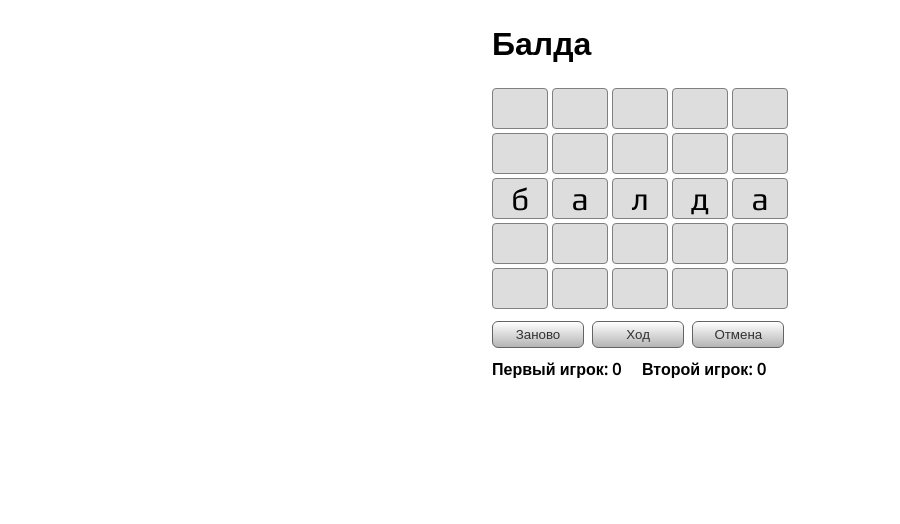
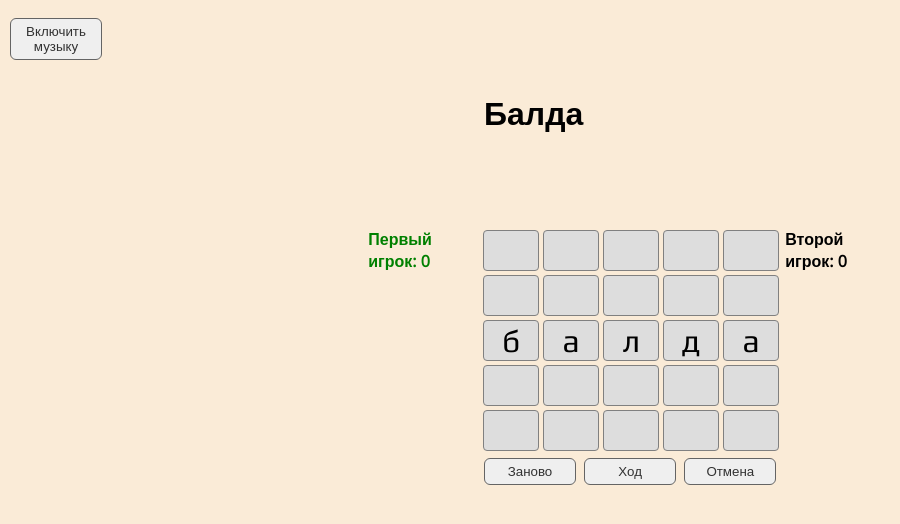
Before and after one commit to BeautifulSmile-code/rgr-web-balda, a website built with webpack: page dist/index.html in a window 1280 px wide. Both pictures are taken after a click on the button "Старт". Shown: the whole page, without its empty margins (0-900 px from the left). Built offline with nearby package versions, Linux system fonts and the light colour scheme.

Commit message:
version 1.0

```diff
--- a/package.json
+++ b/package.json
@@ -20,6 +20,7 @@
     "babel-preset-latest": "^6.24.1",
     "browser-sync-webpack-plugin": "^2.3.0",
     "css-loader": "^5.0.1",
+    "file-loader": "^6.2.0",
     "gulp": "^4.0.2",
     "gutil": "^1.6.4",
     "sass": "^1.32.5",
@@ -37,5 +38,4 @@
     "node-notifier": "^9.0.0",
     "npm-run-all": "^4.1.5"
   }
-
 }
--- a/src/index.js
+++ b/src/index.js
@@ -3,4 +3,3 @@ import './style.scss';
 import './js/baldaView.js';
 import './js/baldaModel.js';
 import './js/baldaController.js';
-import './js/eventView.js';
--- a/src/js/baldaController.js
+++ b/src/js/baldaController.js
@@ -9,13 +9,16 @@ class Controller {
 
     init() {
         this.baldaView.init(this.baldaModel);
-        this.baldaModel.init(this.baldaView.removeClick, this.baldaView.addClick, this.needRendering);
+        this.baldaModel.init(this.baldaView.removeClick, this.baldaView.addClick, this.needRendering, this.start);
         this.needRendering();
     };
 
+    start = () => {
+        this.baldaView.startView(this.baldaModel);
+    }
+
     needRendering = () => {
         this.baldaView.change(this.baldaModel);
-        //this.baldaView.render(baldaModel.objs);
     };
 }
 
--- a/src/js/baldaModel.js
+++ b/src/js/baldaModel.js
@@ -2,24 +2,24 @@ export class Model {
     constructor() {
         this.chars = 'абвгдежзийклмнопрстуфхцчшщъыьэюя';
         this.answers = [];
-        this.bakArr = new Array(25);
+        this.bakArr = new Array(25).fill('');
         this.track = [];
         this.numChar = null;
         this.scorePlayer1 = [];
         this.scorePlayer2 = [];
         this.result = '';
         this.error = '';
-        this.move = 1;
+        this.move = 0;
         this.removeClick = null;
         this.addClick = null;
         this.letters = new Array(25).fill("");
     }
 
-
-    init = (removeClickFunc, addClickFunc, changeFunc) => {
+    init = (removeClickFunc, addClickFunc, changeFunc, startViewFunc) => {
         this.removeClick = removeClickFunc;
         this.addClick = addClickFunc;
         this.change = changeFunc;
+        this.startView = startViewFunc;
     }
 
     newGame = () => {
@@ -47,13 +47,13 @@ export class Model {
             for (let i = 0; i < this.scorePlayer2.length; i++)
                 nBot += this.answers[this.scorePlayer2[i]].length;
             if (nPlayer === nBot)
-                alert('Ничья');
+                this.error = "Ничья";
             else if (nPlayer > nBot)
-                alert('Победил первый игрок!!! :)');
+                this.error = "Победил первый игрок!!! :)";
             else
-                alert('Победил второй игрок!!! :)');
-            // удаляем событие ход
-            this.removeClick('test', this.validate);
+                this.error = "Победил второй игрок!!! :)";
+            this.removeClick('turn', this.validate);
+            this.change();
             return true;
         } else {
             return false;
@@ -71,6 +71,7 @@ export class Model {
     }
 
     validate = async () => {
+        this.result='';
         if (this.numChar !== null && this.track.indexOf(this.numChar) === -1) {
             this.error = "Слово должно содержать добавленную букву";
             this.track = [];
@@ -87,18 +88,16 @@ export class Model {
             return false;
         }
 
-        let flag = await this.findWord(result);
+        let flag;
+        if (result !== '') flag = await this.findWord(result);
+        else flag = false;
+        if (flag) {
 
-        if (flag) {
-            // вешаем обработчик выбора буквы
             this.addClick('content', this.setChar);
-            // удаляем задание пути
             this.removeClick('content', this.setTrack);
-             // удаляем отмена
             this.removeClick('cancel', this.cancel);
             this.track = [];
             this.numChar = null;
-            // добавляем слово в ответы
 
             this.answers.push(result);
             if (this.move > 0)
@@ -106,7 +105,7 @@ export class Model {
             else
                 this.scorePlayer2.push(this.answers.length - 1);
             this.move *= -1;
-
+            this.error = "";
 
         } else {
             this.track = [];
@@ -117,6 +116,7 @@ export class Model {
             else
                 this.error = 'Выберите слово';
         }
+
         this.change();
         this.endGame();
     }
@@ -154,57 +154,40 @@ export class Model {
             this.removeClick('keyboard', this.select);
             this.select = (e) => {
                 if (e.target.nodeName === "BUTTON") {
-                    // ячейке таблицы присвоить выбраную букву на клавиатуре
                     this.letters[event.target.name] = e.target.firstChild.nodeValue;
-                    // номер выбранной букве в таблице (подсвечивается красным)
                     this.numChar = parseInt(event.target.name);
-                    // рендерим
+                    this.showKey=false;
+                    this.removeClick('content', this.setChar);
+                    this.addClick('content', this.setTrack);
                     this.change();
-                    // скрывем клавиатуру
-                    document.getElementById('substrate').className = 'hide';
-                    this.removeClick('content', this.setChar);
-                    // вешаем обработчик задания пути
-                    this.addClick('content', this.setTrack);
-                    // удаляем обработчик выбора буквы
                 }
             };
-            // вешаем обработчик события нажатия кнопки на клавиатуре
             this.addClick('keyboard', this.select);
-            // вешаем обработчик отмены
+            this.addClick('cancel', this.cancel);
 
-            this.addClick('cancel', this.cancel);
-            // показываем клавиатуру
-            document.getElementById('substrate').className = 'show';
+            this.showKey=true;
+            this.change();
         }
     }
     cancel = () => {
         this.getBak();
         this.track = [];
-        // вешаем обработчик выбора буквы
         this.addClick('content', this.setChar);
-        // удаляем обработчик задания пути
         this.removeClick('content', this.setTrack);
         this.result = '';
         this.error = '';
         this.change();
     }
     start = () => {
+        this.move = 1;
         this.answers = ['балда'];
         this.letters[10] = this.answers[0][0];
         this.letters[11] = this.answers[0][1];
         this.letters[12] = this.answers[0][2];
         this.letters[13] = this.answers[0][3];
         this.letters[14] = this.answers[0][4];
-        // удаляем событие Старт
-        this.removeClick('start', this.start);
-        // вешаем событие Заново
-        document.getElementById('start').firstChild.nodeValue = 'Заново';
-        this.addClick('start', this.newGame);
-        // вешаем обработчик выбора буквы
-        this.addClick('content', this.setChar);
-        // вешаем обработчик проверки слова (Ход)
-        this.addClick('turn', this.validate);
-        this.change();
+        this.setBak();
+        this.startView();
     }
 
     getDictionaryWord = async (word) => {
@@ -218,7 +201,6 @@ export class Model {
         }
     }
 
-    // поиск целого слова в словаре
     findWord = async (word) => {
         let rez = await this.getDictionaryWord(word);
         console.log(word);
--- a/src/js/baldaView.js
+++ b/src/js/baldaView.js
@@ -1,10 +1,12 @@
-import {Model} from "./baldaModel.js"
-
+import music from "/src/audio/music-balda.mp3";
 export class View {
     constructor() {
-
+        this.audio = null;
     }
-    init = (model) => {
+    init = (obj) => {
+        this.audio = document.getElementById('audio');
+        this.audio.src= music;
+        this.audio.loop = "loop";
         let content = document.getElementById('content');
         let k = 0;
         for (let i = 1; i <= 5; i++) {
@@ -19,18 +21,20 @@ export class View {
             content.appendChild(div);
         }
         let kb = document.getElementById('keyboard');
-        for (let i = 0; i < model.chars.length; i++) {
+        for (let i = 0; i < obj.chars.length; i++) {
             let b = document.createElement('button');
-            let t = document.createTextNode(model.chars[i]);
+            let t = document.createTextNode(obj.chars[i]);
             b.appendChild(t);
             kb.appendChild(b);
             if (i !== 0 && i % 8 === 7)
                 kb.appendChild(document.createElement('br'));
         }
-        kb.addEventListener('click', model.select, false);
+        kb.addEventListener('click', obj.select, false);
         // вешаем обработчик начать игру
-        document.getElementById('start').addEventListener('click', model.start, false);
-        document.getElementById('cancel').addEventListener('click', model.cancel, false);
+        document.getElementById('start').addEventListener('click', obj.start, false);
+        document.getElementById('cancel').addEventListener('click', obj.cancel, false);
+
+        document.getElementById('music').addEventListener('click', this.playMusic, false);
     }
 
     removeClick = (id, func) => {
@@ -41,22 +45,22 @@ export class View {
         document.getElementById(id).addEventListener('click', func, false);
     }
 
-    change = (model) => {
+    change = (obj) => {
         let arrInput = document.querySelectorAll('input');
         for (let k = 0; k < arrInput.length; k++) {
-            arrInput[k].value = model.letters[k];
-            if (model.track.indexOf(parseInt(arrInput[k].name)) !== -1)
+            arrInput[k].value = obj.letters[k];
+            if (obj.track.indexOf(parseInt(arrInput[k].name)) !== -1)
                 arrInput[k].classList.add('select');
             else
                 arrInput[k].classList.remove('select');
-            if (model.numChar !== null && model.numChar === parseInt(arrInput[k].name))
+            if (obj.numChar !== null && obj.numChar === parseInt(arrInput[k].name))
                 arrInput[k].classList.add('add');
             else
                 arrInput[k].classList.remove('add');
         }
         let str = '', word = '', n = 0;
-        for (let i = 0; i < model.scorePlayer1.length; i++) {
-            word = model.answers[model.scorePlayer1[i]];
+        for (let i = 0; i < obj.scorePlayer1.length; i++) {
+            word = obj.answers[obj.scorePlayer1[i]];
             str += word + ' (' + word.length + ')<br>';
             n += word.length;
         }
@@ -66,15 +70,60 @@ export class View {
 
         str = '';
         n = 0;
-        for (let i = 0; i < model.scorePlayer2.length; i++) {
-            word = model.answers[model.scorePlayer2[i]];
+        for (let i = 0; i < obj.scorePlayer2.length; i++) {
+            word = obj.answers[obj.scorePlayer2[i]];
             str += word + ' (' + word.length + ')<br>';
             n += word.length;
         }
         document.getElementById('player2-score').innerHTML = n;
         document.getElementById('player2-words').innerHTML = str;
-        document.getElementById('result').innerHTML = model.result;
-        document.getElementById('error').innerHTML = model.error;
+        document.getElementById('result').innerHTML = obj.result;
+        document.getElementById('error').innerHTML = obj.error;
+
+        let player1 = document.getElementById('player1');
+        let player2 = document.getElementById('player2');
+
+        if (obj.move == 0) {
+            player1.classList.remove('playerPlay');
+            player2.classList.remove('playerPlay');
+        }
+        if (obj.move == 1) {
+            player1.classList.add('playerPlay');
+            player2.classList.remove('playerPlay');
+        }
+        if (obj.move == -1) {
+            player2.classList.add('playerPlay');
+            player1.classList.remove('playerPlay');
+        }
+
+        if (obj.showKey === true) document.getElementById('substrate').className = 'show';
+        else document.getElementById('substrate').className = 'hide';
     }
 
+    startView = (obj) => {
+        this.removeClick('start', obj.start);
+        document.getElementById('start').firstChild.nodeValue = 'Заново';
+        this.addClick('start', obj.newGame);
+        this.addClick('content', obj.setChar);
+        this.addClick('turn', obj.validate);
+        this.change(obj);
+    }
+    showKeyboard = (obj) => {
+        document.getElementById('substrate').className = 'hide';
+        this.change(obj);
+    }
+
+    playMusic = () => {
+
+        this.audio.play();
+        document.getElementById('music').firstChild.nodeValue = "Остановить музыку";
+        document.getElementById('music').removeEventListener('click', this.playMusic);
+        document.getElementById('music').addEventListener('click', this.pauseMusic);
+    }
+    pauseMusic = () => {
+        this.audio.pause();
+        document.getElementById('music').firstChild.nodeValue = "Включить музыку";
+        document.getElementById('music').removeEventListener('click', this.pauseMusic);
+        document.getElementById('music').addEventListener('click', this.playMusic);
+    }
 }
--- a/src/style.scss
+++ b/src/style.scss
@@ -1,86 +1,60 @@
 @import url(http://fonts.googleapis.com/css?family=Play&subset=latin,cyrillic);
 @import url(http://fonts.googleapis.com/css?family=Open+Sans&subset=latin,cyrillic);
-body{
+
+body {
+  background-color: antiquewhite;
   font-family: 'Open Sans', sans-serif;
 }
+
 button {
   border: 1px solid #646464;
-  background: #b4b4b4;
-  background: -webkit-gradient(linear, left top, left bottom, from(#ffffff), to(#b4b4b4));
-  background: -webkit-linear-gradient(top, #ffffff, #b4b4b4);
-  background: -moz-linear-gradient(top, #ffffff, #b4b4b4);
-  background: -ms-linear-gradient(top, #ffffff, #b4b4b4);
-  background: -o-linear-gradient(top, #ffffff, #b4b4b4);
-  background-image: -ms-linear-gradient(top, #ffffff 0%, #b4b4b4 100%);
   padding: 5px;
   margin: 10px 2px;
   width: 92px;
-  -webkit-border-radius: 6px;
-  -moz-border-radius: 6px;
   border-radius: 6px;
-  -webkit-box-shadow: rgba(255,255,255,0.4) 0 0px 0, inset rgba(255,255,255,0.4) 0 1px 0;
-  -moz-box-shadow: rgba(255,255,255,0.4) 0 0px 0, inset rgba(255,255,255,0.4) 0 1px 0;
-  box-shadow: rgba(255,255,255,0.4) 0 0px 0, inset rgba(255,255,255,0.4) 0 1px 0;
-  color: #323232;
-  //font-size: 20px;
-  //text-decoration: none;
-  //vertical-align: middle;
-}
-button:hover {
-  border: 1px solid #323232;
-  background: #969696;
-  background: -webkit-gradient(linear, left top, left bottom, from(#ffffff), to(#969696));
-  background: -webkit-linear-gradient(top, #ffffff, #969696);
-  background: -moz-linear-gradient(top, #ffffff, #969696);
-  background: -ms-linear-gradient(top, #ffffff, #969696);
-  background: -o-linear-gradient(top, #ffffff, #969696);
-  background-image: -ms-linear-gradient(top, #ffffff 0%, #969696 100%);
   color: #323232;
 }
-button:active {
-  border: 1px solid #323232;
-  background: #ffffff;
-  background: -webkit-gradient(linear, left top, left bottom, from(#969796), to(#969696));
-  background: -webkit-linear-gradient(top, #969796, #ffffff);
-  background: -moz-linear-gradient(top, #969796, #ffffff);
-  background: -ms-linear-gradient(top, #969796, #ffffff);
-  background: -o-linear-gradient(top, #969796, #ffffff);
-  background-image: -ms-linear-gradient(top, #969796 0%, #ffffff 100%);
-  color: #323232;
+
+
+#error {
+  color: red
 }
-a{
-  text-decoration: none;
-  color: black;
-}
-#error{color: red}
-#keyboard{
+
+#keyboard {
   width: 300px;
   margin-left: auto;
   margin-right: auto;
   text-align: center;
-}
-#keyboard button{
+
+  button {
     width: 34px;
     margin: 1px;
   }
-.context{
+}
+
+.context {
   display: block;
-  width: 300px;
+  width: 25%;
   margin-left: auto;
   margin-right: auto;
 }
-#content input{
+
+#content {
+  display: inline-block;
+      input {
         font-size: 32px;
         font-family: 'Play', sans-serif;
         width: 52px;
         text-align: center;
-  background-color: rgb(221,221,221);
+        background-color: rgb(221, 221, 221);
         border: 1px solid grey;
         margin: 2px;
         padding: 1px;
         border-radius: 4px;
       }
-#substrate{
+}
+
+#substrate {
   position: absolute;
   top: 0px;
   left: 0px;
@@ -88,15 +62,56 @@ a{
   width: 100%;
   height: 100%;
   padding-top: 66px;
-  background: rgba(100,100,100,0.5);
+  background: rgba(100, 100, 100, 0.5);
 }
-.column-left{float: left}
-.column-right{margin-left: 150px}
-.hide{display: none}
-.show{display: block}
-.select{background-color: yellow !important}
-.add{color: red !important}
-.block{
+
+.playArena {
+  margin-left: auto;
+  margin-right: auto;
+  width: 43%;
+  height: 220px;
+}
+
+.player {
+  width: 20%;
+  vertical-align: top;
+  display: inline-block;
+}
+
+.info {
+  height: 30px;
+  padding: 3px;
+}
+
+.column-left {
+  float: left
+}
+
+.column-right {
+  margin-left: 150px
+}
+
+.hide {
+  display: none
+}
+
+.show {
+  display: block
+}
+
+.playerPlay {
+  color: green
+}
+
+.select {
+  background-color: yellow !important
+}
+
+.add {
+  color: red !important
+}
+
+.block {
   padding-left: 2px;
   padding-right: 2px;
 }
```
Also changed, not shown: webpack.config.js (+8 -0 lines), dist/index.html. Lines whose indentation alone changed are shown as unchanged.
